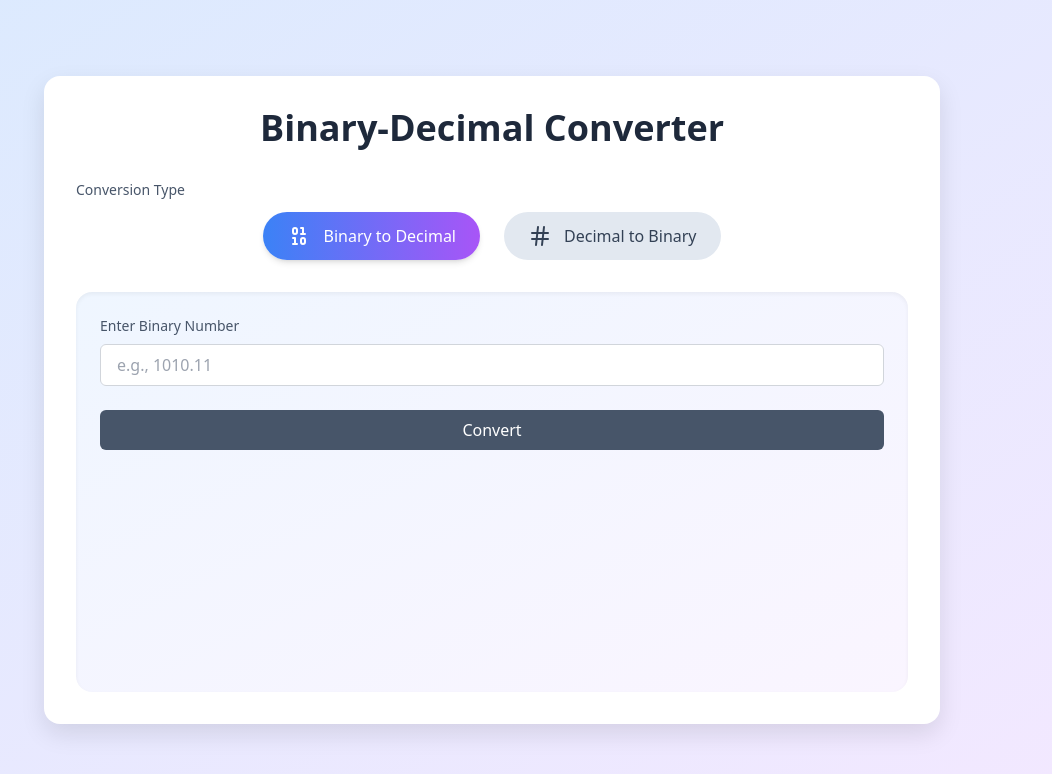
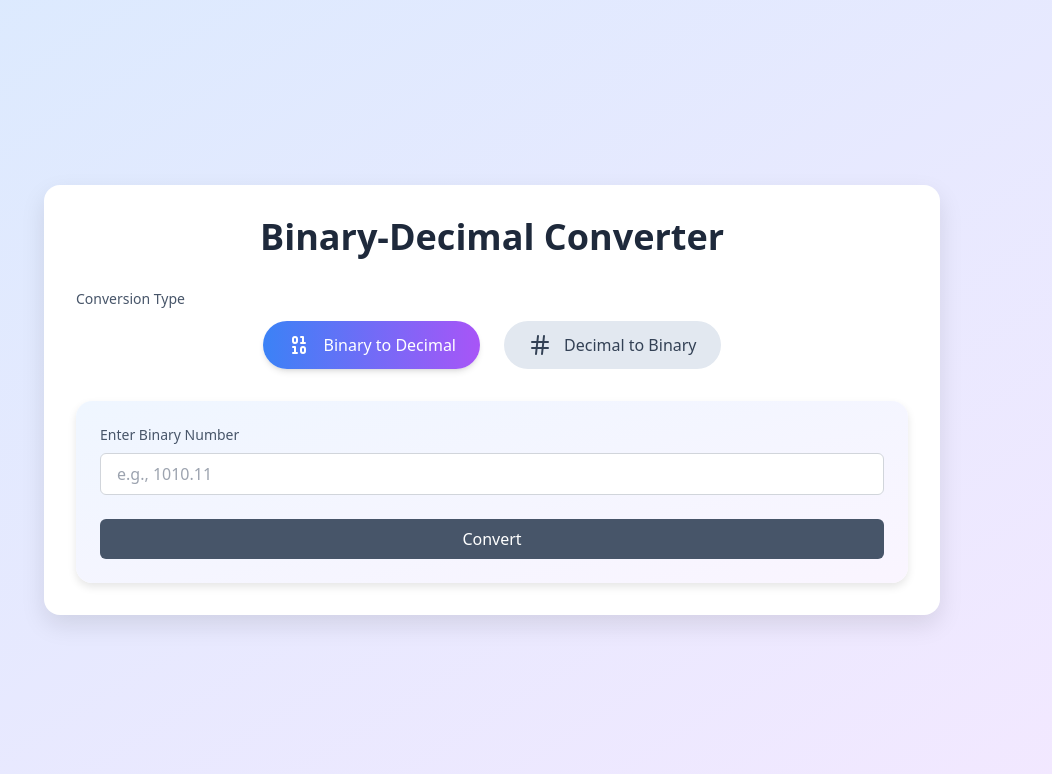
Before and after one commit to armedi/binary-decimal-converter, a React (Vite) app: page / in a window 1280 px wide. Shown: the top 774 px of the page, without its empty margins (148-1200 px from the left). Built offline with nearby package versions, Linux system fonts and the light colour scheme.

Commit message:
fix: cut off texts

```diff
--- a/src/App.tsx
+++ b/src/App.tsx
@@ -46,12 +46,12 @@ function App() {
             </button>
           </div>
         </div>
-        <div className="flip-container">
-          <div className={`flipper ${conversionType === "decimalToBinary" ? "flip" : ""}`}>
-            <div className="front bg-gradient-to-br from-blue-50 to-purple-50 p-6 rounded-xl shadow-inner">
+        <div className="converter-container">
+          <div className={`converter-flipper ${conversionType === "decimalToBinary" ? "flipped" : ""}`}>
+            <div className="converter-front bg-gradient-to-br from-blue-50 to-purple-50 p-6 rounded-xl shadow-inner">
               <Converter mode="binaryToDecimal" />
             </div>
-            <div className="back bg-gradient-to-br from-purple-50 to-blue-50 p-6 rounded-xl shadow-inner">
+            <div className="converter-back bg-gradient-to-br from-purple-50 to-blue-50 p-6 rounded-xl shadow-inner">
               <Converter mode="decimalToBinary" />
             </div>
           </div>
--- a/src/index.css
+++ b/src/index.css
@@ -2,53 +2,42 @@
 @tailwind components;
 @tailwind utilities;
 
-.flip-container {
+.converter-container {
   perspective: 1000px;
   width: 100%;
-  height: 400px;
 }
 
-.flipper {
-  transition: 0.6s;
+.converter-flipper {
+  transition: transform 0.6s;
   transform-style: preserve-3d;
   position: relative;
   width: 100%;
-  height: 100%;
 }
 
-.flipper.flip {
+.converter-flipper.flipped {
   transform: rotateY(180deg);
 }
 
-.front, .back {
+.converter-front,
+.converter-back {
   backface-visibility: hidden;
+  position: relative;
+  width: 100%;
+  border-radius: 1rem;
+}
+
+.converter-back {
+  transform: rotateY(180deg);
   position: absolute;
   top: 0;
   left: 0;
-  width: 100%;
-  height: 100%;
-  border-radius: 1rem;
-  overflow: hidden;
 }
 
-.front {
-  z-index: 2;
-  transform: rotateY(0deg);
+/* Add a subtle shadow effect */
+.converter-front,
+.converter-back {
+  box-shadow: 0 4px 8px rgba(0,0,0,0.1);
 }
-
-.back {
-  transform: rotateY(180deg);
-}
-
-/* Add a subtle shadow effect during the flip */
-.flipper {
-  /* box-shadow: 0 4px 8px rgba(0,0,0,0.1); */
-  transition: transform 0.6s, box-shadow 0.6s;
-}
-
-/* .flipper:hover {
-  box-shadow: 0 8px 16px rgba(0,0,0,0.2);
-} */
 
 /* Add a smooth transition for mode selection button hover states */
 .mode-selection-button {
```
